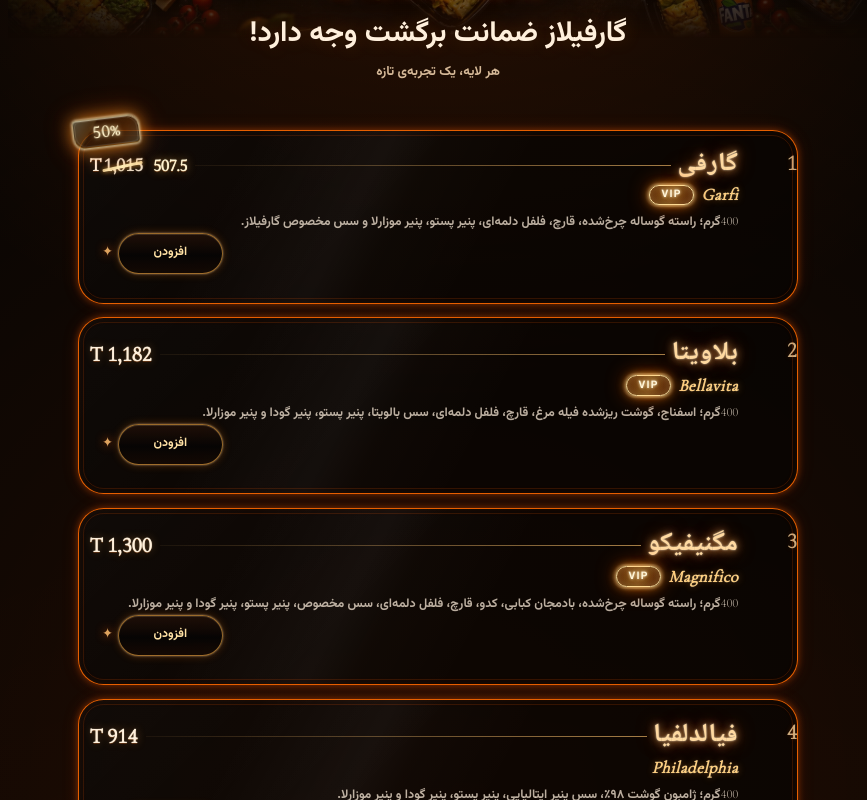
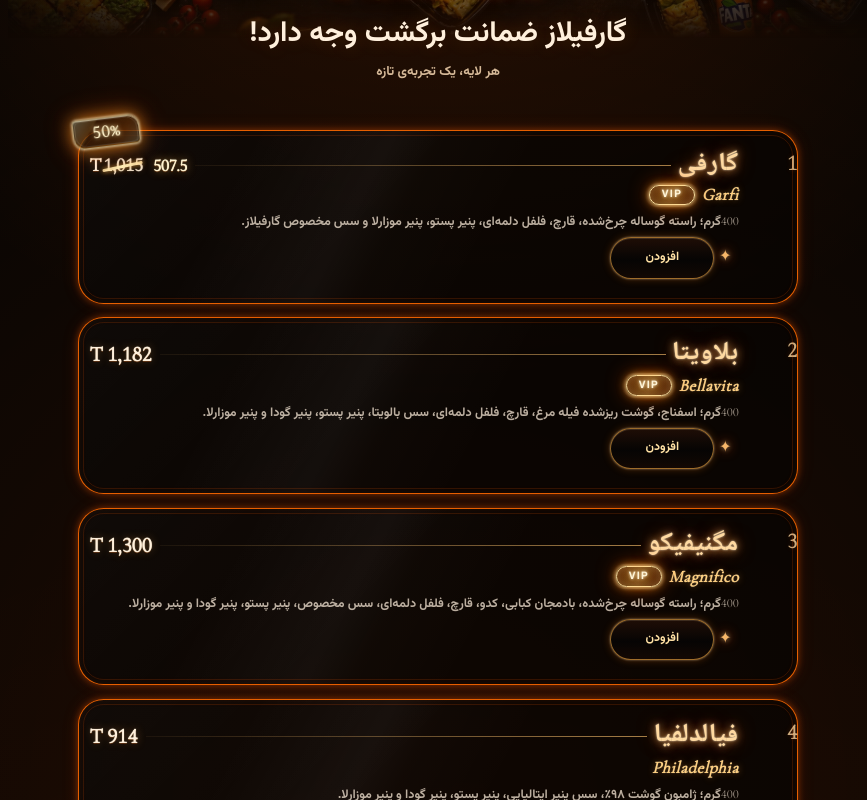
Before and after one commit to mahmoodknds/Garfilas, a Next.js app: page / in a window 1280 px wide. Shown: the part 1080-1880 px from the top of the page, without its empty margins (202-1069 px from the left). Built offline with nearby package versions, Linux system fonts and the light colour scheme.

Commit message:
Move menu add control to lower-right and align dimensions

```diff
--- a/components/sections/Menu/MenuSection.module.css
+++ b/components/sections/Menu/MenuSection.module.css
@@ -55,7 +55,7 @@
 
 .menuList { display: grid; gap: .85rem; list-style: none; margin: .35rem 0 0; padding: 0; }
 .item:has(.discountRibbon) { z-index: 2; }
-.item { --item-index: 0; position: relative; display: grid; grid-template-columns: 2.15rem minmax(0,1fr); align-items: center; gap: .65rem; min-width: 0; padding: 1rem .55rem; padding-inline-start: .02rem; padding-inline-end: .5rem; overflow: visible; border: 1px solid rgba(255,106,0,.9); border-radius: 1.35rem; outline: 1px solid rgba(255,91,0,.16); outline-offset: -6px; background: linear-gradient(135deg, rgba(255,255,255,.025), rgba(255,255,255,0) 45%), rgba(7,5,4,.72); box-shadow: 0 0 7px rgba(255,91,0,.42), 0 0 18px rgba(255,91,0,.12), inset 0 0 8px rgba(255,91,0,.08); transition: border-color .35s ease, box-shadow .35s ease; }
+.item { --item-index: 0; position: relative; display: grid; grid-template-columns: 2.15rem minmax(0,1fr); align-items: center; gap: .65rem; min-width: 0; padding: 1rem .55rem; padding-inline-start: 0; padding-inline-end: .5rem; overflow: visible; border: 1px solid rgba(255,106,0,.9); border-radius: 1.35rem; outline: 1px solid rgba(255,91,0,.16); outline-offset: -6px; background: linear-gradient(135deg, rgba(255,255,255,.025), rgba(255,255,255,0) 45%), rgba(7,5,4,.72); box-shadow: 0 0 7px rgba(255,91,0,.42), 0 0 18px rgba(255,91,0,.12), inset 0 0 8px rgba(255,91,0,.08); transition: border-color .35s ease, box-shadow .35s ease; }
  .revealReady:not(.revealVisible) { opacity: 0; transform: translate3d(0, 24px, 0) scale(.985); }
 .revealVisible { animation: menu-scroll-reveal .58s cubic-bezier(.2,.75,.25,1) both; animation-delay: calc(var(--item-index) * 45ms); }
 @keyframes menu-scroll-reveal {
@@ -103,19 +103,19 @@
 .discountRibbon::before { content: ""; position: absolute; inset: 0; border-radius: inherit; pointer-events: none; background: linear-gradient(108deg,transparent 0%,rgba(255,255,255,.04) 32%,rgba(255,246,220,.7) 46%,rgba(255,255,255,.07) 53%,transparent 68%); transform: translateX(-125%); animation: discount-glass-shine 3.8s ease-in-out infinite; }
 .discountRibbon::after { content: ""; position:absolute; inset:1px; border:1px solid rgba(255,245,214,.12); border-radius:inherit; pointer-events:none; }
 @keyframes discount-glass-shine { 0%,55%,100% { transform:translateX(-125%); opacity:.15; } 70% { opacity:.8; } 88% { transform:translateX(125%); opacity:.25; } }
-.cardActions { position: absolute; z-index: 3; left: .8rem; bottom: .65rem; top: auto; display: flex; flex-direction: row-reverse; align-items: center; justify-content: center; gap: .32rem; width: auto; min-width: 0; margin: 0; padding: 0; transform: none; }
+.cardActions { position: absolute; z-index: 3; right: .45rem; left: auto; bottom: .35rem; top: auto; display: flex; flex-direction: row; align-items: center; justify-content: center; gap: .32rem; width: auto; min-width: 0; margin: 0; padding: 0; transform: none; }
 .menuQuantityControl { display: inline-flex; flex: 0 0 auto; align-items: center; justify-content: center; gap: .08rem; padding: .1rem; border: 1px solid rgba(255,179,71,.4); border-radius: 999px; background: rgba(5,4,3,.7); box-shadow: 0 0 9px rgba(255,104,0,.08), inset 0 0 7px rgba(255,122,0,.035); }
 .menuQuantityControl:global(.addMode) { padding: 0; border: 0; background: transparent; box-shadow: none; }
 .menuQuantityControl button { display: grid; place-items: center; flex: 0 0 auto; width: 2.2rem; height: 2.2rem; padding: 0; border: 0; border-radius: 50%; color: #ffb347; background: transparent; font: 600 1.7rem/1 var(--font-cormorant-garamond), Georgia, serif; cursor: pointer; transition: color .2s ease, background-color .2s ease; }
 .menuQuantityControl button:hover:not(:disabled),.menuQuantityControl button:focus-visible { color: #fff4e4; background: rgba(255,122,0,.15); outline: none; }
 .menuQuantityControl button:disabled { color: rgba(189,176,160,.36); cursor: not-allowed; }
 .menuQuantityControl output:global(.quantityValue) { display: grid; place-items: center; min-width: 1.65rem; text-align: center; }
-.menuQuantityControl button:global(.addButton) { width: 6.55rem; min-width: 6.55rem; height: 2.525rem; box-sizing: border-box; padding: 0 .5rem; border: 1px solid rgba(255,179,71,.58); border-radius: 999px; color: #ffe1a4; background: linear-gradient(180deg,rgba(38,18,8,.74),rgba(7,5,4,.9) 55%,rgba(22,10,4,.82)); box-shadow: 0 0 2px rgba(255,235,201,.55),0 0 8px rgba(255,133,22,.28),inset 0 1px 0 rgba(255,231,184,.14); font: 600 .76rem/1.2 var(--font-vazirmatn),sans-serif; white-space: nowrap; }
+.menuQuantityControl button:global(.addButton) { width: 6.5rem; min-width: 6.5rem; height: 2.6rem; box-sizing: border-box; padding: 0 .5rem; border: 1px solid rgba(255,179,71,.58); border-radius: 999px; color: #ffe1a4; background: linear-gradient(180deg,rgba(38,18,8,.74),rgba(7,5,4,.9) 55%,rgba(22,10,4,.82)); box-shadow: 0 0 2px rgba(255,235,201,.55),0 0 8px rgba(255,133,22,.28),inset 0 1px 0 rgba(255,231,184,.14); font: 600 .76rem/1.2 var(--font-vazirmatn),sans-serif; white-space: nowrap; }
 .menuQuantityControl button:global(.addButton):hover,.menuQuantityControl button:global(.addButton):focus-visible { border-color: rgba(255,204,116,.98); color: #fff4e4; background: linear-gradient(180deg,rgba(53,24,8,.82),rgba(13,7,4,.96)); box-shadow: 0 0 5px rgba(255,235,201,.72),0 0 12px rgba(255,133,22,.4),inset 0 1px 0 rgba(255,231,184,.2); }
 .menuQuantityControl svg { display: block; width: 1.08rem; height: 1.08rem; }
 
 
-.mark { flex: 0 0 auto; color: rgba(255,190,110,.85); font-size: .88rem; text-shadow: 0 0 10px rgba(255,91,0,.78); }
+.mark { flex: 0 0 auto; color: rgba(255,190,110,.95); font-size: 1rem; line-height: 1; text-shadow: 0 0 5px rgba(255,230,165,.55), 0 0 12px rgba(255,91,0,.9); }
 .note { margin: .7rem 0 0; text-align: center; color: rgba(214,185,152,.82); font: 400 .72rem/1.9 var(--font-vazirmatn), sans-serif; }
 @keyframes menu-enter { from { opacity: 0; transform: translateY(10px); } to { opacity: 1; transform: translateY(0); } }
 @media (min-width: 768px) {
@@ -123,7 +123,7 @@
   .content { margin-top: -4rem; padding-inline: 1.25rem; }
   .header { padding-bottom: 1.4rem; }
   .title { max-width: 100%; font-size: clamp(1.55rem, 2.8vw, 1.8rem); line-height: 1.6; }
-  .item { padding: 1.15rem 1.1rem; padding-inline-start: .02rem; padding-inline-end: .65rem; grid-template-columns: 2.8rem minmax(0,1fr); gap: .85rem; border-radius: 1.6rem; }
+  .item { padding: 1.15rem 1.1rem; padding-inline-start: 0; padding-inline-end: .65rem; grid-template-columns: 2.8rem minmax(0,1fr); gap: .85rem; border-radius: 1.6rem; }
   .number { font-size: 1.35rem; }
   .price { font-size: 1.32rem; }
   .nameLine h3 { font-size: 1.62rem; }
@@ -133,11 +133,11 @@
 @media (max-width: 380px) {
   .menuQuantityControl { gap: .03rem; padding: .1rem; }
   .menuQuantityControl button { width: 1.55rem; height: 1.55rem; font-size: 1.35rem; }
-  .mark { font-size: .78rem; }
+  .mark { font-size: .86rem; }
   .menuQuantityControl output:global(.quantityValue) { min-width: 1rem; }
-  .menuQuantityControl button:global(.addButton) { width: 4.5rem; min-width: 4.5rem; height: 1.875rem; padding-inline: .42rem; font-size: .67rem; box-sizing: border-box; }
+  .menuQuantityControl button:global(.addButton) { width: 4.35rem; min-width: 4.35rem; height: 1.95rem; padding-inline: .42rem; font-size: .7rem; box-sizing: border-box; }
   .content { padding-inline: .7rem; }
-  .item { grid-template-columns: 1.8rem minmax(0,1fr); gap: .45rem; padding: .85rem .4rem; padding-inline-start: .02rem; padding-inline-end: .35rem; }
+  .item { grid-template-columns: 1.8rem minmax(0,1fr); gap: .45rem; padding: .85rem .4rem; padding-inline-start: 0; padding-inline-end: .35rem; }
   .number { font-size: 1.15rem; }
   .price { font-size: 1.18rem; letter-spacing: -.015em; }
   .price.discountedPrice { font-size: 1.06rem; }
@@ -149,7 +149,7 @@
   .price { margin-inline-start: 0; }
   .priceRow { gap: .42rem; }
   .details { padding-left: 0; padding-bottom: 2.7rem; }
-  .cardActions { left: .45rem; bottom: .45rem; top: auto; transform: none; }
+  .cardActions { right: .35rem; left: auto; bottom: .28rem; top: auto; transform: none; }
   .priceBlock { left: auto; top: auto; margin-inline-start: .1rem; }
   .discountRibbon { top: -.55rem; left: -.3rem; min-width: 3.8rem; min-height: 1.72rem; padding: .18rem .65rem; font-size: .98rem; }
   .description { font-size: .68rem; }
```
